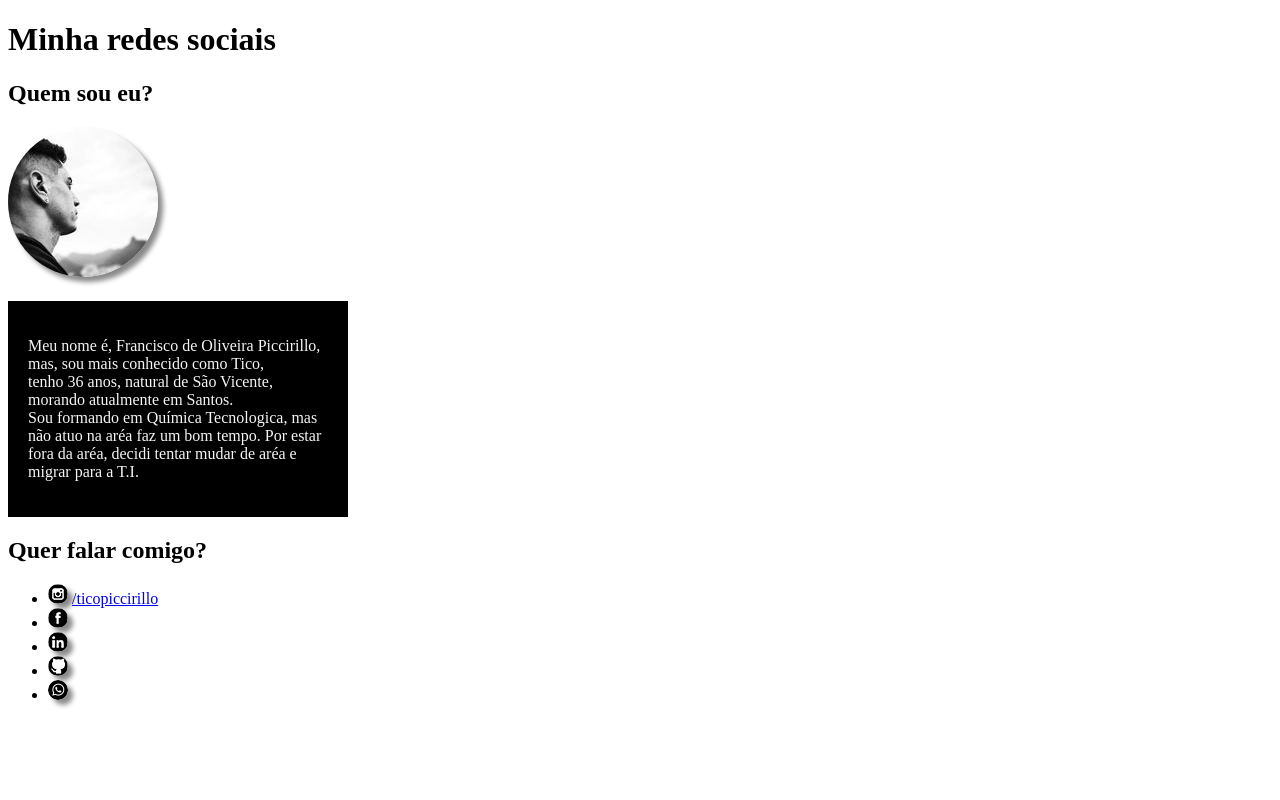
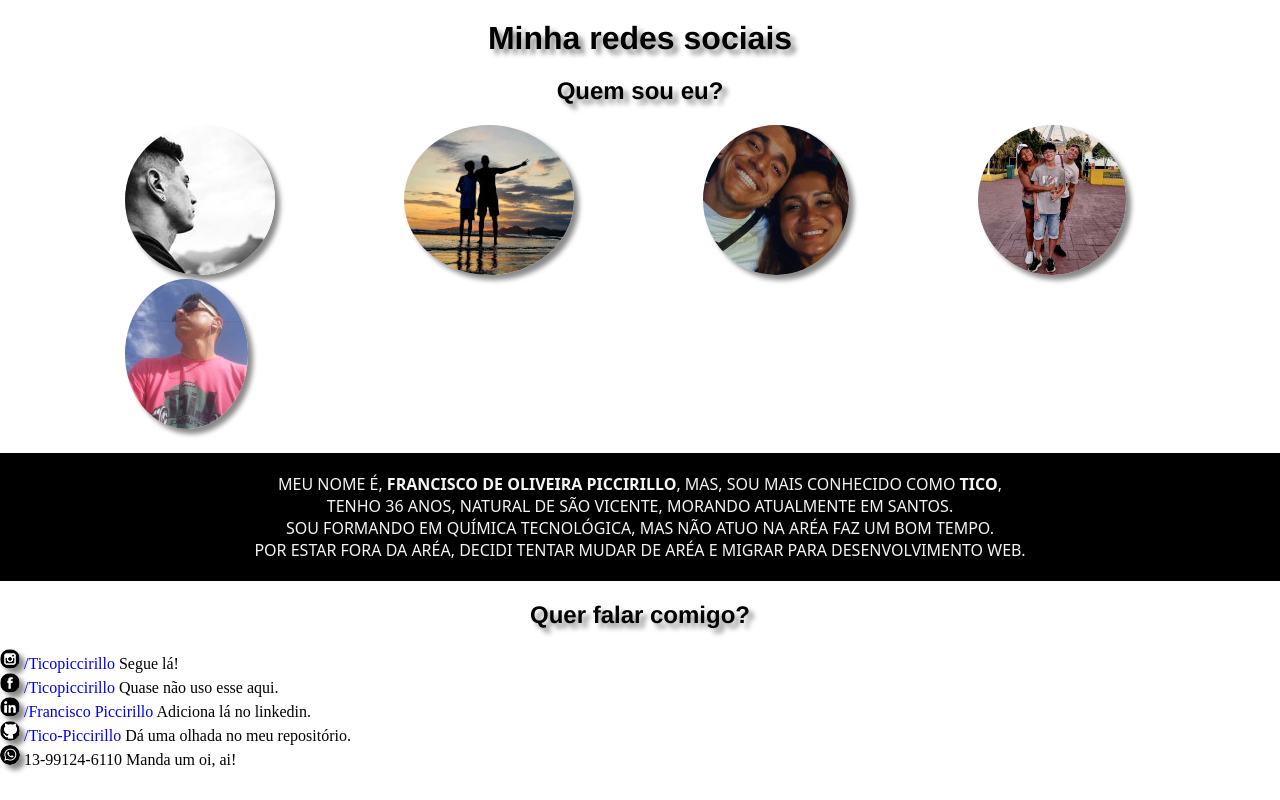
Before and after one commit to Tico-Piccirillo/html-css, a plain HTML site: page desafios/d005/index.html in a window 1280 px wide. Drawn offline with Linux system fonts and the light colour scheme.

Commit message:
desafios
desafio5

```diff
--- a/desafios/d005/index.html
+++ b/desafios/d005/index.html
@@ -6,42 +6,32 @@
     <meta name="viewport" content="width=device-width, initial-scale=1.0">
     <title>Desafio Social</title>
     <link rel="shortcut icon" href="android-chrome-512x512.png" type="image/x-icon">
-    <style>
-        img{
-            border-radius: 50%;
-            box-shadow: 5px 5px 5px rgba(0, 0, 0, 0.462);
-        }
-        #descriçao{
-            margin-top: 20px;
-            padding: 20px;
-            background-color: black;
-            color: whitesmoke;
-            height: auto;
-            width: 300px;
-        }
-
-    </style>
+    <link rel="stylesheet" href="redes.css">
 </head>
 <body>
     <h1>Minha redes sociais</h1>
-    <h2>Quem sou eu?</h2>
-    <img src="fotoperfil.jpg" id="perfil" alt="">
+    <h2 id="1">Quem sou eu?</h2>
+    <img src="fotoperfil.jpg" id="perfil" alt="foto de perfil">
+    <img src="fotoeuecabeca150.jpeg" id="perfil" alt="foto de perfil">
+    <img src="fotoeuepreta150.jpeg" id="perfil" alt="foto de perfil">
+    <img src="fotonois3150.jpeg" id="perfil" alt="foto de perfil">
+    <img src="foto-corrida150.jpeg" id="perfil" alt="foto de perfil">
 
         <section id="descriçao">
-            <p>Meu nome é, Francisco de Oliveira Piccirillo, mas, sou mais conhecido como Tico,<br> tenho 36 anos, natural de São Vicente, morando atualmente em Santos. <br> Sou formando em Química Tecnologica, mas não atuo na aréa faz um bom tempo. Por estar fora da aréa, decidi tentar mudar de aréa e migrar para a T.I.
+            <p>Meu nome é, <strong>Francisco de Oliveira Piccirillo</strong>, mas, sou mais conhecido como <strong>Tico</strong>,<br> tenho 36 anos, natural de São Vicente, morando atualmente em Santos. <br> Sou formando em Química Tecnológica, mas não atuo na aréa faz um bom tempo. <br>  Por estar fora da aréa, decidi tentar mudar de aréa e migrar para desenvolvimento web.
             </p>
         </section>
-        <h2>Quer falar comigo?</h2>
+        <h2 id="2">Quer falar comigo?</h2>
             <ul>
-                <li><img src="icone-instagram.png" alt="icone insta"> <a href="https://www.instagram.com/ticopiccirillo/" target="_blank" rel="external">/ticopiccirillo</a> </li>
+                <li><img src="icone-instagram.png" alt="icone insta"> <a href="https://www.instagram.com/ticopiccirillo/" target="_blank" rel="external">/Ticopiccirillo</a> Segue lá!</li>
 
-                <li><img src="icone-facebook.png" alt=" icone face"></li>
+                <li><img src="icone-facebook.png" alt=" icone face"> <a href="https://www.facebook.com/" target="_blank" rel="external"> /Ticopiccirillo</a> Quase não uso esse aqui.</li>
 
-                <li> <img src="icone-linkedin.png" alt="icone link"></li>
+                <li> <img src="icone-linkedin.png" alt="icone link"> <a href="https://www.linkedin.com/in/francisco-piccirillo-19587318a/" target="_blank" rel="external">/Francisco Piccirillo</a> Adiciona lá no linkedin. </li>
 
-                <li> <img src="icone-github.png" alt="icone github"></li>
+                <li> <img src="icone-github.png" alt="icone github"> <a href="https://github.com/Tico-Piccirillo" target="_blank" rel="external"> /Tico-Piccirillo</a> Dá uma olhada no meu repositório.</li>
 
-                <li><img src="whats20.png" alt="iconewhats"></li>
+                <li><img src="whats20.png" alt="iconewhats"> 13-99124-6110 Manda um oi, ai! </li>
             </ul>
 
 </body>
--- /dev/null
+++ b/desafios/d005/redes.css
@@ -0,0 +1,39 @@
+* {margin: 0;
+    padding: 0;
+    list-style: none;
+    text-decoration: none;
+}
+h1{
+    text-align: center;
+    font-weight: 700;
+    font-family: 'Franklin Gothic Medium', 'Arial Narrow', Arial, sans-serif;
+    margin: 20px 20px;
+    text-shadow: 5px 5px 5px rgba(0, 0, 0, 0.462);
+}
+h2{
+     text-align: center;
+     margin: 20px 20px;
+     text-shadow: 5px 5px 5px rgba(0, 0, 0, 0.462);
+     font-family: 'Franklin Gothic Medium', 'Arial Narrow', Arial, sans-serif;
+}
+img{
+    border-radius: 50%;
+    box-shadow: 5px 5px 5px rgba(0, 0, 0, 0.462);
+    }
+
+   #perfil {
+    margin-left: 125px;
+
+   }
+#descriçao{
+    margin-top: 20px;
+    padding: 20px;
+    background-color: black;
+    color: whitesmoke;
+    text-align: center;
+    text-transform: uppercase;
+    font-family: system-ui, -apple-system, BlinkMacSystemFont, 'Segoe UI', Roboto, Oxygen, Ubuntu, Cantarell, 'Open Sans', 'Helvetica Neue', sans-serif;
+    height: auto;
+    width: auto
+
+}
```
Also changed, not shown: desafios/d005/foto-corrida150.jpeg (added), desafios/d005/foto-corrida200.jpeg (added), desafios/d005/fotocorrida.jpeg (added), desafios/d005/fotoeuecabeca.jpeg (added), desafios/d005/fotoeuecabeca150.jpeg (added), desafios/d005/fotoeuecabeca200.jpeg (added), desafios/d005/fotoeuepreta.jpeg (added), desafios/d005/fotoeuepreta150.jpeg (added), desafios/d005/fotoeuepreta2.jpeg (added), desafios/d005/fotonois3.jpeg (added), desafios/d005/fotonois3150.jpeg (added).
